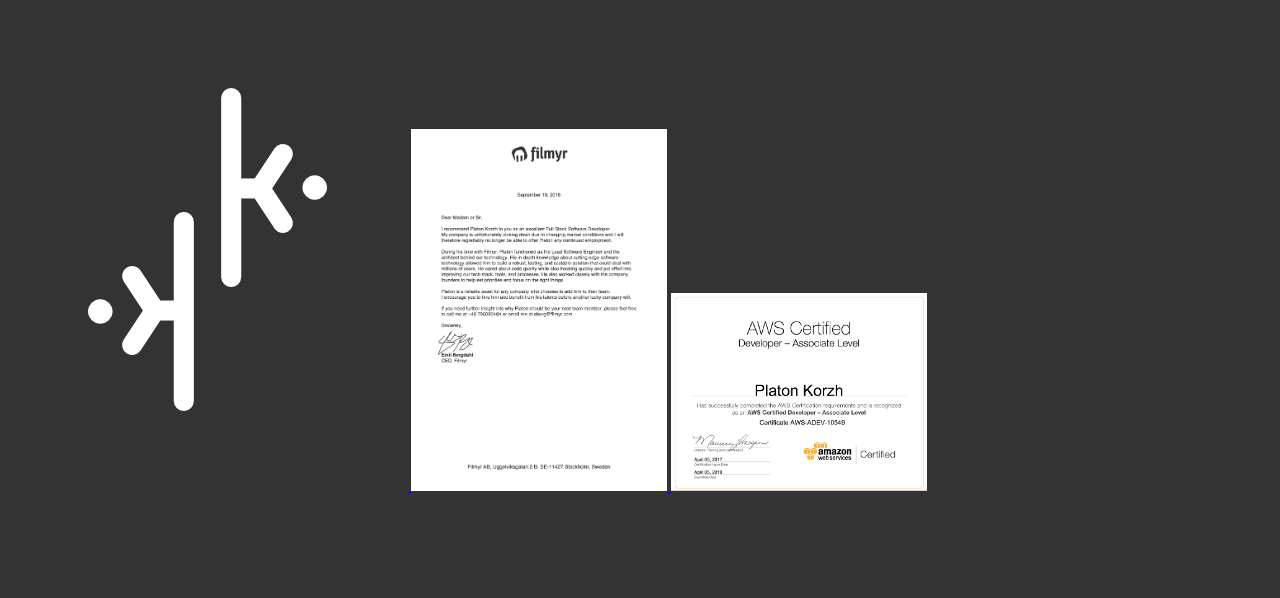
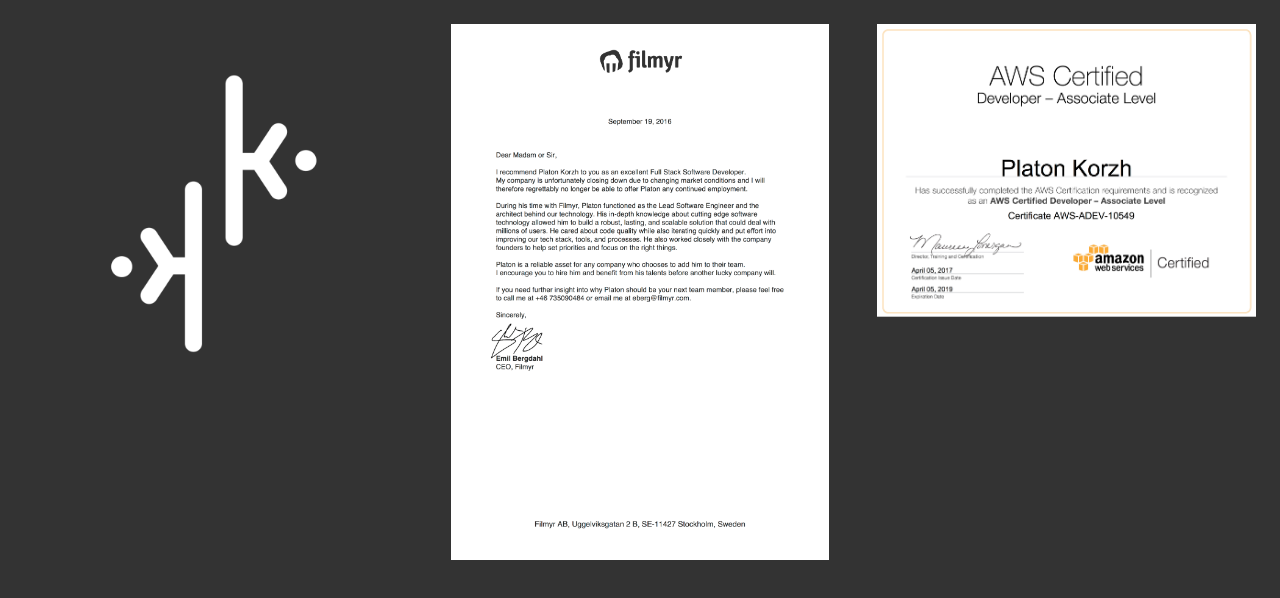
Before and after one commit to pkorzh/korzh.io, a website built with webpack: page src/index.html in a window 1280 px wide. Built offline with nearby package versions, Linux system fonts and the light colour scheme.

Commit message:
add a bit of css

```diff
--- a/src/index.html
+++ b/src/index.html
@@ -11,16 +11,28 @@
 	<meta name="google-site-verification" content="ifIlLgIbj6W5ubXPZ12nWrF90dA0_v8zDWIIJpX3JBs" />
 </head>
 
-<body style="background-color:#333333;">
-	<a href="mailto:platon@korzh.io">
-		<img src="logo.png" style="margin: 5em;">
-	</a>
-
-	<a href="/static/Platon Korzh - Filmyr Recommendation Letter.pdf">
-		<img width="256px" src="Platon Korzh - Filmyr Recommendation Letter.png">
-	</a>
-
-	<a href="/static/awsCertifiedDeveloper_AE.pdf">
-		<img width="256px" src="awsCertifiedDeveloper_AE.png">
-	</a>
+<body>
+	<ul class="list">
+		<li class="list-item">
+			<div class="list-content">
+				<a href="mailto:platon@korzh.io">
+					<img src="logo2.png" />
+				</a>
+			</div>
+		</li>
+		<li class="list-item">
+			<div class="list-content">
+				<a href="/static/filmyrRecommendationLetter.pdf">
+					<img src="filmyrRecommendationLetter.png" />
+				</a>
+			</div>
+		</li>
+		<li class="list-item">
+			<div class="list-content">
+				<a href="/static/awsCertifiedDeveloper_AE.pdf">
+					<img src="awsCertifiedDeveloper_AE.png" />
+				</a>
+			</div>
+		</li>
+	</ul>
 </body>
--- /dev/null
+++ b/src/scss/main.scss
@@ -0,0 +1,49 @@
+* {
+  box-sizing: border-box;
+}
+body {
+  background-color: #333333;
+  margin: 0 auto;
+}
+ul, li {
+  margin: 0;
+  padding: 0;
+  list-style: none;
+}
+img {
+  width: 100%;
+}
+h2 {
+  margin-top: 0;
+  margin-bottom: 0.4em;
+}
+
+/*Flex items*/
+.list {
+  display: flex;
+  flex-wrap: wrap;
+}
+.list-item {
+	display: flex;
+  padding: 0.5em;
+	width: 100%;
+}
+@media all and (min-width: 40em) {
+  .list-item {
+    width: 50%;
+  }
+}
+@media all and (min-width: 60em) {
+  .list-item {
+    width: 33.33%;
+  }
+}
+.list-content {
+  display: flex;
+  flex-direction: column;
+  padding: 1em;
+	width: 100%;
+}
+.list-content p {
+	flex: 1 0 auto;
+}
--- a/webpack/entry.js
+++ b/webpack/entry.js
@@ -0,0 +1 @@
+require('../src/scss/main.scss');
```
Also changed, not shown: src/filmyrRecommendationLetter.png (renamed from src/Platon Korzh - Filmyr Recommendation Letter.png), src/logo-black.png (deleted), src/logo2.png (added), 3 other files.
